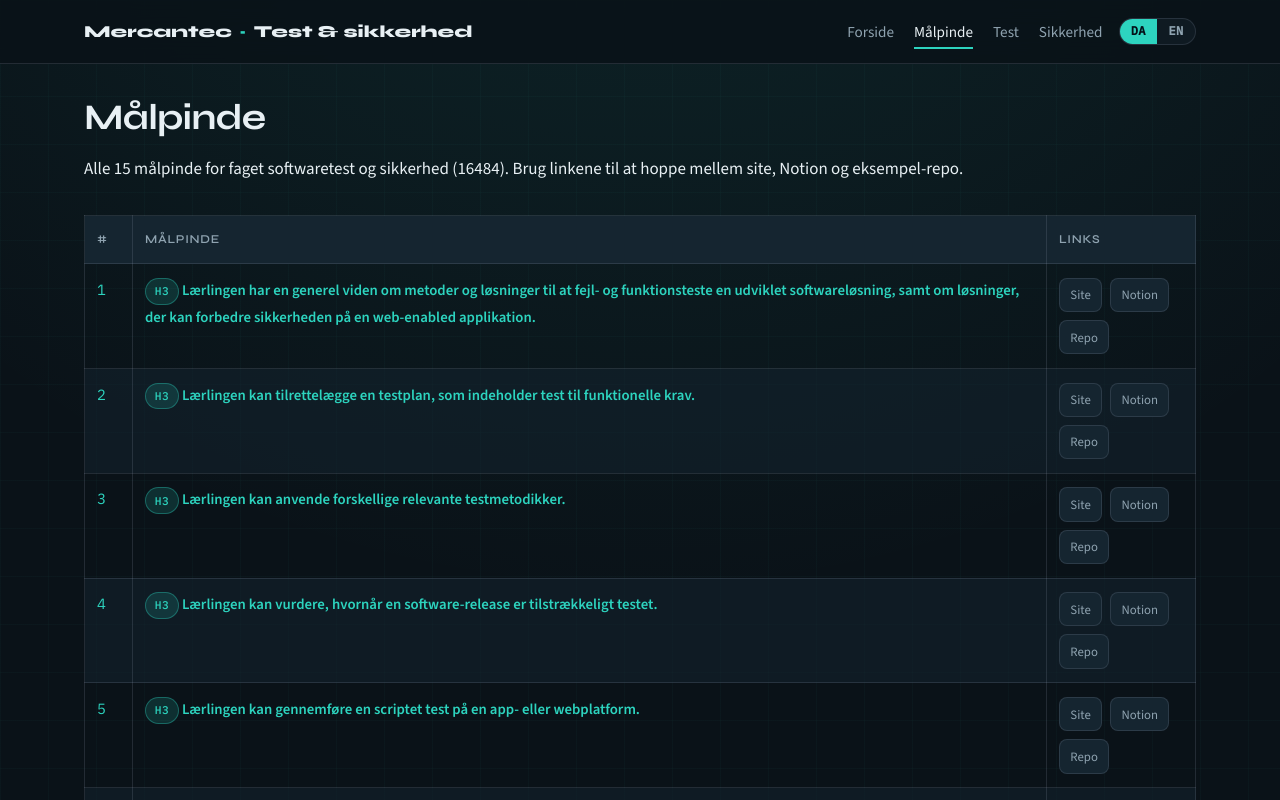
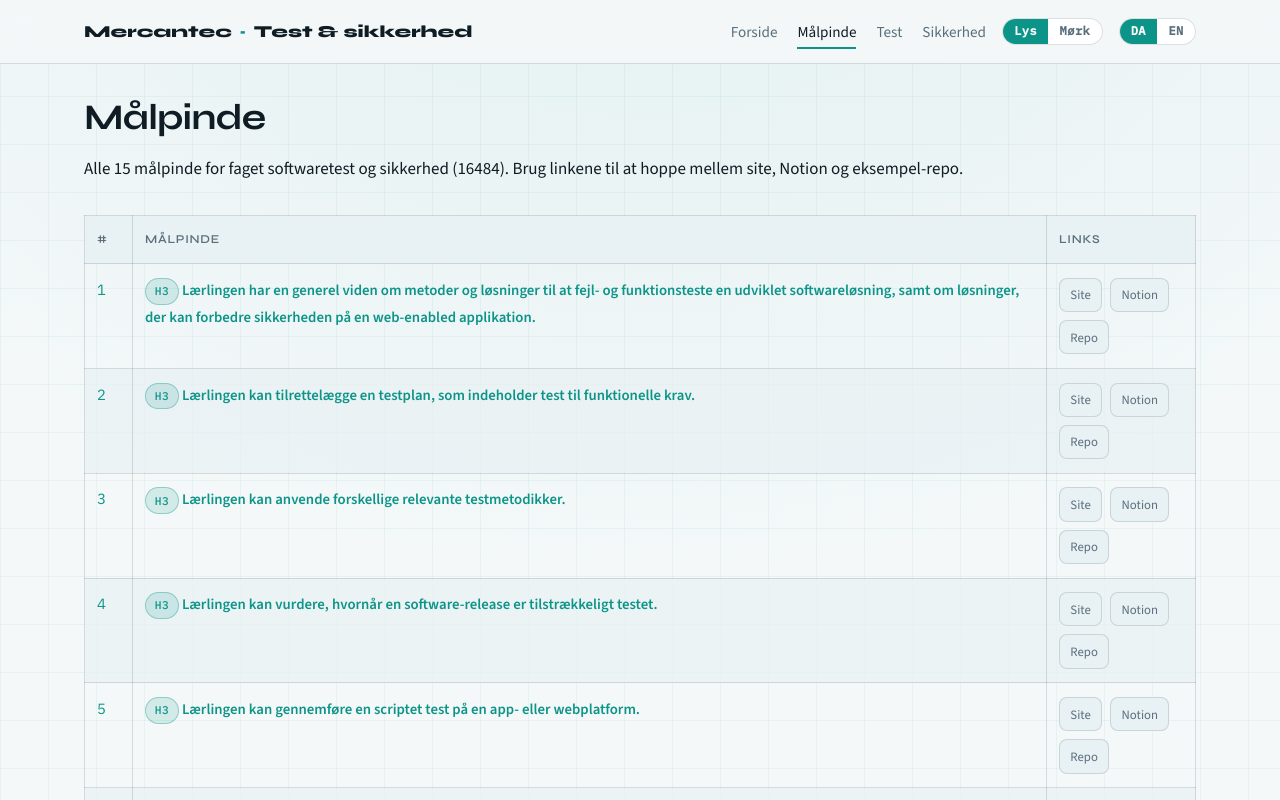
Before and after one commit to Mercantech/SoftwareTest, a React (Vite) app in the folder web/: page /maalpinde in a window 1280 px wide. Shown: the top 800 px of the page. Built offline with nearby package versions, Linux system fonts and the light colour scheme.

Commit message:
Tilføj light mode med tema-toggle og CSS-variabler

```diff
--- a/web/index.html
+++ b/web/index.html
@@ -5,6 +5,23 @@
     <link rel="icon" type="image/svg+xml" href="/favicon.svg" />
     <meta name="viewport" content="width=device-width, initial-scale=1.0" />
     <title>Software test og sikkerhed | Mercantec</title>
+    <script>
+      (function () {
+        try {
+          var stored = localStorage.getItem('softwaretest-theme')
+          var theme =
+            stored === 'light' || stored === 'dark'
+              ? stored
+              : window.matchMedia('(prefers-color-scheme: light)').matches
+                ? 'light'
+                : 'dark'
+          document.documentElement.dataset.theme = theme
+          document.documentElement.style.colorScheme = theme
+        } catch (e) {
+          document.documentElement.dataset.theme = 'dark'
+        }
+      })()
+    </script>
   </head>
   <body>
     <div id="root"></div>
--- a/web/src/components/Layout.tsx
+++ b/web/src/components/Layout.tsx
@@ -2,6 +2,7 @@ import { NavLink, Outlet } from 'react-router-dom'
 import { useLanguage } from '../i18n/LanguageContext'
 import { t } from '../i18n/ui'
 import LanguageToggle from './LanguageToggle'
+import ThemeToggle from './ThemeToggle'
 
 export default function Layout() {
   const { lang } = useLanguage()
@@ -37,6 +38,7 @@ export default function Layout() {
                 ))}
               </ul>
             </nav>
+            <ThemeToggle />
             <LanguageToggle />
           </div>
         </div>
--- a/web/src/components/MermaidDiagram.tsx
+++ b/web/src/components/MermaidDiagram.tsx
@@ -10,23 +10,19 @@ import {
 } from 'react'
 import { createPortal } from 'react-dom'
 import { useLanguage } from '../i18n/LanguageContext'
+import { useTheme } from '../i18n/ThemeContext'
 import { t } from '../i18n/ui'
 
 type MermaidDiagramProps = {
   chart: string
 }
 
-let mermaidInitialized = false
-
-function ensureMermaid() {
-  if (!mermaidInitialized) {
-    mermaid.initialize({
-      startOnLoad: false,
-      theme: 'dark',
-      securityLevel: 'strict',
-    })
-    mermaidInitialized = true
-  }
+function configureMermaid(theme: 'light' | 'dark') {
+  mermaid.initialize({
+    startOnLoad: false,
+    theme: theme === 'light' ? 'neutral' : 'dark',
+    securityLevel: 'strict',
+  })
 }
 
 const MIN_ZOOM = 0.4
@@ -35,6 +31,7 @@ const ZOOM_STEP = 0.25
 
 export default function MermaidDiagram({ chart }: MermaidDiagramProps) {
   const { lang } = useLanguage()
+  const { theme } = useTheme()
   const reactId = useId()
   const diagramId = `mermaid-${reactId.replace(/:/g, '')}`
   const [svg, setSvg] = useState<string>('')
@@ -53,10 +50,10 @@ export default function MermaidDiagram({ chart }: MermaidDiagramProps) {
 
   useEffect(() => {
     let cancelled = false
-    ensureMermaid()
+    configureMermaid(theme)
 
     mermaid
-      .render(diagramId, chart.trim())
+      .render(`${diagramId}-${theme}`, chart.trim())
       .then(({ svg: rendered }) => {
         if (!cancelled) {
           setSvg(rendered)
@@ -73,7 +70,7 @@ export default function MermaidDiagram({ chart }: MermaidDiagramProps) {
     return () => {
       cancelled = true
     }
-  }, [chart, diagramId])
+  }, [chart, diagramId, theme])
 
   const openModal = useCallback(() => {
     setZoom(1)
--- /dev/null
+++ b/web/src/components/ThemeToggle.tsx
@@ -0,0 +1,31 @@
+import { useTheme } from '../i18n/ThemeContext'
+import { useLanguage } from '../i18n/LanguageContext'
+import { t } from '../i18n/ui'
+
+export default function ThemeToggle() {
+  const { theme, setTheme } = useTheme()
+  const { lang } = useLanguage()
+
+  return (
+    <div className="theme-toggle" role="group" aria-label={t(lang, 'themeToggleAria')}>
+      <button
+        type="button"
+        className={theme === 'light' ? 'active' : undefined}
+        aria-pressed={theme === 'light'}
+        onClick={() => setTheme('light')}
+        title={t(lang, 'themeLight')}
+      >
+        {t(lang, 'themeLight')}
+      </button>
+      <button
+        type="button"
+        className={theme === 'dark' ? 'active' : undefined}
+        aria-pressed={theme === 'dark'}
+        onClick={() => setTheme('dark')}
+        title={t(lang, 'themeDark')}
+      >
+        {t(lang, 'themeDark')}
+      </button>
+    </div>
+  )
+}
--- /dev/null
+++ b/web/src/i18n/ThemeContext.tsx
@@ -0,0 +1,83 @@
+import {
+  createContext,
+  useCallback,
+  useContext,
+  useEffect,
+  useMemo,
+  useState,
+  type ReactNode,
+} from 'react'
+
+export type Theme = 'light' | 'dark'
+
+type ThemeContextValue = {
+  theme: Theme
+  setTheme: (theme: Theme) => void
+  toggleTheme: () => void
+}
+
+const STORAGE_KEY = 'softwaretest-theme'
+
+const ThemeContext = createContext<ThemeContextValue | null>(null)
+
+function readStoredTheme(): Theme {
+  try {
+    const stored = localStorage.getItem(STORAGE_KEY)
+    if (stored === 'light' || stored === 'dark') return stored
+  } catch {
+    /* ignore */
+  }
+  try {
+    if (window.matchMedia('(prefers-color-scheme: light)').matches) return 'light'
+  } catch {
+    /* ignore */
+  }
+  return 'dark'
+}
+
+function applyTheme(theme: Theme) {
+  document.documentElement.dataset.theme = theme
+  document.documentElement.style.colorScheme = theme
+}
+
+export function ThemeProvider({ children }: { children: ReactNode }) {
+  const [theme, setThemeState] = useState<Theme>(() => {
+    if (typeof window === 'undefined') return 'dark'
+    const initial = readStoredTheme()
+    applyTheme(initial)
+    return initial
+  })
+
+  const setTheme = useCallback((next: Theme) => {
+    setThemeState(next)
+    applyTheme(next)
+    try {
+      localStorage.setItem(STORAGE_KEY, next)
+    } catch {
+      /* ignore */
+    }
+  }, [])
+
+  const toggleTheme = useCallback(() => {
+    setTheme(theme === 'dark' ? 'light' : 'dark')
+  }, [theme, setTheme])
+
+  useEffect(() => {
+    applyTheme(theme)
+  }, [theme])
+
+  const value = useMemo(
+    () => ({ theme, setTheme, toggleTheme }),
+    [theme, setTheme, toggleTheme],
+  )
+
+  return <ThemeContext.Provider value={value}>{children}</ThemeContext.Provider>
+}
+
+export function useTheme(): ThemeContextValue {
+  const ctx = useContext(ThemeContext)
+  if (!ctx) {
+    throw new Error('useTheme skal bruges inden i ThemeProvider')
+  }
+  return ctx
+}
--- a/web/src/i18n/ui.ts
+++ b/web/src/i18n/ui.ts
@@ -37,6 +37,9 @@ const ui = {
     mermaidHint: 'Scroll for at zoome · træk for at flytte · Esc for at lukke',
     mermaidLoading: 'Tegner diagram…',
     mermaidError: 'Diagramfejl',
+    themeToggleAria: 'Skift farvetema',
+    themeLight: 'Lys',
+    themeDark: 'Mørk',
   },
   en: {
     logo: 'Mercantec · Test & security',
@@ -74,6 +77,9 @@ const ui = {
     mermaidHint: 'Scroll to zoom · drag to pan · Esc to close',
     mermaidLoading: 'Drawing diagram…',
     mermaidError: 'Diagram error',
+    themeToggleAria: 'Switch color theme',
+    themeLight: 'Light',
+    themeDark: 'Dark',
   },
 } as const
 
--- a/web/src/index.css
+++ b/web/src/index.css
@@ -1,6 +1,7 @@
 @import url('https://fonts.googleapis.com/css2?family=IBM+Plex+Mono:wght@400;500&family=Source+Sans+3:ital,wght@0,400;0,500;0,600;0,700;1,400&family=Syne:wght@600;700;800&display=swap');
 
-:root {
+:root,
+[data-theme='dark'] {
   --bg: #0a1218;
   --bg-elevated: #0f1a22;
   --surface: #152530;
@@ -19,7 +20,53 @@
   --font-mono: 'IBM Plex Mono', ui-monospace, monospace;
   --shadow: 0 12px 40px rgba(0, 0, 0, 0.35);
   --header-h: 4rem;
+  --header-bg: rgba(10, 18, 24, 0.85);
+  --code-bg: #060d12;
+  --overlay: rgba(4, 10, 14, 0.78);
+  --panel-glass: rgba(10, 18, 24, 0.65);
+  --chip-bg: rgba(10, 18, 24, 0.55);
+  --grid-glow: rgba(45, 212, 191, 0.12);
+  --grid-line: rgba(45, 212, 191, 0.03);
+  --on-accent: #041018;
+  --table-stripe: rgba(21, 37, 48, 0.5);
+  --accent-soft: rgba(45, 212, 191, 0.08);
+  --accent-soft-2: rgba(45, 212, 191, 0.15);
+  --accent-border: rgba(45, 212, 191, 0.35);
+  --accent-hover: #5eead4;
+  --warn-soft: rgba(251, 191, 36, 0.12);
+  --warn-border: rgba(251, 191, 36, 0.35);
   color-scheme: dark;
+}
+
+[data-theme='light'] {
+  --bg: #f4f8f9;
+  --bg-elevated: #ffffff;
+  --surface: #e8f1f4;
+  --text: #0f1c24;
+  --text-muted: #5a6f7c;
+  --accent: #0d9488;
+  --accent-dim: #0f766e;
+  --accent-2: #b45309;
+  --border: rgba(15, 40, 55, 0.14);
+  --danger: #dc2626;
+  --success: #16a34a;
+  --shadow: 0 12px 36px rgba(15, 40, 55, 0.1);
+  --header-bg: rgba(244, 248, 249, 0.9);
+  --code-bg: #eef4f6;
+  --overlay: rgba(15, 28, 36, 0.45);
+  --panel-glass: rgba(255, 255, 255, 0.92);
+  --chip-bg: rgba(255, 255, 255, 0.85);
+  --grid-glow: rgba(13, 148, 136, 0.1);
+  --grid-line: rgba(13, 148, 136, 0.06);
+  --on-accent: #ffffff;
+  --table-stripe: rgba(232, 241, 244, 0.7);
+  --accent-soft: rgba(13, 148, 136, 0.08);
+  --accent-soft-2: rgba(13, 148, 136, 0.14);
+  --accent-border: rgba(13, 148, 136, 0.35);
+  --accent-hover: #0f766e;
+  --warn-soft: rgba(180, 83, 9, 0.1);
+  --warn-border: rgba(180, 83, 9, 0.35);
+  color-scheme: light;
 }
 
 *,
@@ -41,9 +88,9 @@ body {
   color: var(--text);
   background: var(--bg);
   background-image:
-    radial-gradient(ellipse 80% 50% at 50% -20%, rgba(45, 212, 191, 0.12), transparent),
-    linear-gradient(rgba(45, 212, 191, 0.03) 1px, transparent 1px),
-    linear-gradient(90deg, rgba(45, 212, 191, 0.03) 1px, transparent 1px);
+    radial-gradient(ellipse 80% 50% at 50% -20%, var(--grid-glow), transparent),
+    linear-gradient(var(--grid-line) 1px, transparent 1px),
+    linear-gradient(90deg, var(--grid-line) 1px, transparent 1px);
   background-size: 100% 100%, 48px 48px, 48px 48px;
 }
 
@@ -60,7 +107,7 @@ a {
 }
 
 a:hover {
-  color: #5eead4;
+  color: var(--accent-hover);
 }
 
 img {
@@ -119,7 +166,7 @@ pre {
   z-index: 50;
   height: var(--header-h);
   border-bottom: 1px solid var(--border);
-  background: rgba(10, 18, 24, 0.85);
+  background: var(--header-bg);
   backdrop-filter: blur(12px);
 }
 
@@ -169,9 +216,37 @@ pre {
   color: var(--text);
 }
 
-.lang-toggle button.active {
+.lang-toggle button.active,
+.theme-toggle button.active {
   background: var(--accent);
-  color: #041018;
+  color: var(--on-accent);
+}
+
+.theme-toggle {
+  display: inline-flex;
+  border: 1px solid var(--border);
+  border-radius: 999px;
+  overflow: hidden;
+  background: var(--bg-elevated);
+  flex-shrink: 0;
+}
+
+.theme-toggle button {
+  appearance: none;
+  border: 0;
+  background: transparent;
+  color: var(--text-muted);
+  font-family: var(--font-mono);
+  font-size: 0.75rem;
+  font-weight: 600;
+  letter-spacing: 0.04em;
+  padding: 0.4rem 0.7rem;
+  cursor: pointer;
+  line-height: 1;
+}
+
+.theme-toggle button:hover {
+  color: var(--text);
 }
 
 .site-logo {
@@ -243,9 +318,15 @@ pre {
   position: absolute;
   inset: 0;
   background:
-    radial-gradient(circle at 20% 40%, rgba(45, 212, 191, 0.15), transparent 45%),
+    radial-gradient(circle at 20% 40%, var(--accent-soft-2), transparent 45%),
     radial-gradient(circle at 80% 20%, rgba(56, 189, 248, 0.08), transparent 40%);
   pointer-events: none;
+}
+
+[data-theme='light'] .hero::before {
+  background:
+    radial-gradient(circle at 20% 40%, rgba(13, 148, 136, 0.12), transparent 45%),
+    radial-gradient(circle at 80% 20%, rgba(14, 116, 144, 0.08), transparent 40%);
 }
 
 .hero__content {
@@ -301,13 +382,13 @@ pre {
 
 .btn--primary {
   background: var(--accent-dim);
-  color: #042f2e;
+  color: var(--on-accent);
   border-color: var(--accent);
 }
 
 .btn--primary:hover {
   background: var(--accent);
-  color: #042f2e;
+  color: var(--on-accent);
 }
 
 .btn--ghost {
@@ -445,8 +526,8 @@ pre {
 .objective-map__mandate {
   padding: 1rem 1.1rem;
   border-radius: var(--radius);
-  border: 1px solid rgba(45, 212, 191, 0.35);
-  background: rgba(45, 212, 191, 0.06);
+  border: 1px solid var(--accent-border);
+  background: var(--accent-soft);
   margin-bottom: 1.25rem;
 }
 
@@ -502,8 +583,8 @@ pre {
   gap: 0.45rem;
   padding: 0.4rem 0.7rem;
   border-radius: var(--radius-sm);
-  border: 1px solid rgba(45, 212, 191, 0.35);
-  background: rgba(45, 212, 191, 0.08);
+  border: 1px solid var(--accent-border);
+  background: var(--accent-soft);
   color: var(--accent);
   font-family: var(--font-mono);
   font-size: 0.78rem;
@@ -516,9 +597,9 @@ pre {
 }
 
 .objective-map__jump:hover {
-  background: rgba(45, 212, 191, 0.16);
+  background: var(--accent-soft-2);
   border-color: var(--accent);
-  color: #5eead4;
+  color: var(--accent-hover);
 }
 
 .objective-map__jump-arrow {
@@ -572,12 +653,12 @@ pre {
 }
 
 .prose tr:nth-child(even) td {
-  background: rgba(21, 37, 48, 0.5);
+  background: var(--table-stripe);
 }
 
 .lesson pre,
 .code-block {
-  background: #060d12;
+  background: var(--code-bg);
   border: 1px solid var(--border);
   border-radius: var(--radius-sm);
   padding: 1rem 1.1rem;
@@ -607,7 +688,7 @@ pre {
   letter-spacing: 0.04em;
   text-transform: uppercase;
   color: var(--text-muted);
-  background: rgba(10, 18, 24, 0.85);
+  background: var(--header-bg);
   border: 1px solid var(--border);
   border-radius: 4px;
   padding: 0.15rem 0.4rem;
@@ -622,7 +703,7 @@ pre {
   display: block;
 }
 
-/* Syntax tokens — teal/amber dark theme matching site accents */
+/* Syntax tokens — teal/amber matching site accents */
 .hljs-comment,
 .hljs-quote {
   color: #6b8494;
@@ -664,6 +745,62 @@ pre {
   color: #7dd3fc;
 }
 
+[data-theme='light'] .hljs-comment,
+[data-theme='light'] .hljs-quote {
+  color: #64748b;
+}
+
+[data-theme='light'] .hljs-keyword,
+[data-theme='light'] .hljs-selector-tag,
+[data-theme='light'] .hljs-literal,
+[data-theme='light'] .hljs-section,
+[data-theme='light'] .hljs-link,
+[data-theme='light'] .hljs-function .hljs-keyword {
+  color: #0f766e;
+}
+
+[data-theme='light'] .hljs-string,
+[data-theme='light'] .hljs-doctag,
+[data-theme='light'] .hljs-regexp,
+[data-theme='light'] .hljs-addition,
+[data-theme='light'] .hljs-attribute {
+  color: #15803d;
+}
+
+[data-theme='light'] .hljs-number,
+[data-theme='light'] .hljs-bullet,
+[data-theme='light'] .hljs-symbol {
+  color: #b45309;
+}
+
+[data-theme='light'] .hljs-built_in,
+[data-theme='light'] .hljs-type,
+[data-theme='light'] .hljs-title.class_,
+[data-theme='light'] .hljs-class .hljs-title,
+[data-theme='light'] .hljs-title.class_.inherited__,
+[data-theme='light'] .hljs-name {
+  color: #0369a1;
+}
+
+[data-theme='light'] .hljs-title,
+[data-theme='light'] .hljs-title.function_ {
+  color: #0e7490;
+}
+
+[data-theme='light'] .hljs-variable,
+[data-theme='light'] .hljs-template-variable,
+[data-theme='light'] .hljs-params,
+[data-theme='light'] .hljs-attr,
+[data-theme='light'] .hljs-property {
+  color: #a16207;
+}
+
+[data-theme='light'] .hljs-meta,
+[data-theme='light'] .hljs-meta .hljs-keyword,
+[data-theme='light'] .hljs-meta .hljs-string {
+  color: #7c3aed;
+}
+
 .hljs-title,
 .hljs-title.function_,
 .hljs-section {
@@ -758,15 +895,15 @@ pre {
 }
 
 .objective-badge--h3 {
-  background: rgba(45, 212, 191, 0.15);
+  background: var(--accent-soft-2);
   color: var(--accent);
-  border: 1px solid rgba(45, 212, 191, 0.35);
+  border: 1px solid var(--accent-border);
 }
 
 .objective-badge--h4 {
-  background: rgba(251, 191, 36, 0.12);
+  background: var(--warn-soft);
   color: var(--accent-2);
-  border: 1px solid rgba(251, 191, 36, 0.35);
+  border: 1px solid var(--warn-border);
 }
 
 .link-trio {
@@ -888,7 +1025,7 @@ pre {
   padding: 0.35rem 0.65rem;
   border-radius: var(--radius-sm);
   border: 1px solid var(--border);
-  background: rgba(10, 18, 24, 0.9);
+  background: var(--header-bg);
   color: var(--text);
   font-family: var(--font-mono);
   font-size: 0.72rem;
@@ -930,7 +1067,7 @@ pre {
   border: 0;
   padding: 0;
   margin: 0;
-  background: rgba(4, 10, 14, 0.78);
+  background: var(--overlay);
   backdrop-filter: blur(4px);
   cursor: pointer;
 }
@@ -958,7 +1095,7 @@ pre {
   gap: 0.65rem;
   padding: 0.75rem 1rem;
   border-bottom: 1px solid var(--border);
-  background: rgba(10, 18, 24, 0.65);
+  background: var(--panel-glass);
 }
 
 .mermaid-modal__title {
@@ -1010,8 +1147,8 @@ pre {
   overflow: hidden;
   cursor: grab;
   background:
-    radial-gradient(ellipse 60% 40% at 50% 0%, rgba(45, 212, 191, 0.08), transparent),
-    #060d12;
+    radial-gradient(ellipse 60% 40% at 50% 0%, var(--grid-glow), transparent),
+    var(--code-bg);
   touch-action: none;
 }
 
@@ -1323,7 +1460,7 @@ pre {
   padding: 0.35rem 0.4rem;
   border-radius: 4px;
   border: 1px solid transparent;
-  background: rgba(10, 18, 24, 0.55);
+  background: var(--chip-bg);
   color: var(--text);
   font-size: 0.68rem;
   line-height: 1.25;
@@ -1787,7 +1924,7 @@ div.trace-board__card {
   padding: 0.85rem 1rem;
   border-radius: var(--radius-sm);
   border: 1px dashed rgba(45, 212, 191, 0.35);
-  background: rgba(10, 18, 24, 0.35);
+  background: var(--chip-bg);
 }
 
 .workshop-panel__trace-req {
```
Also changed, not shown: web/src/main.tsx (+6 -3 lines).
